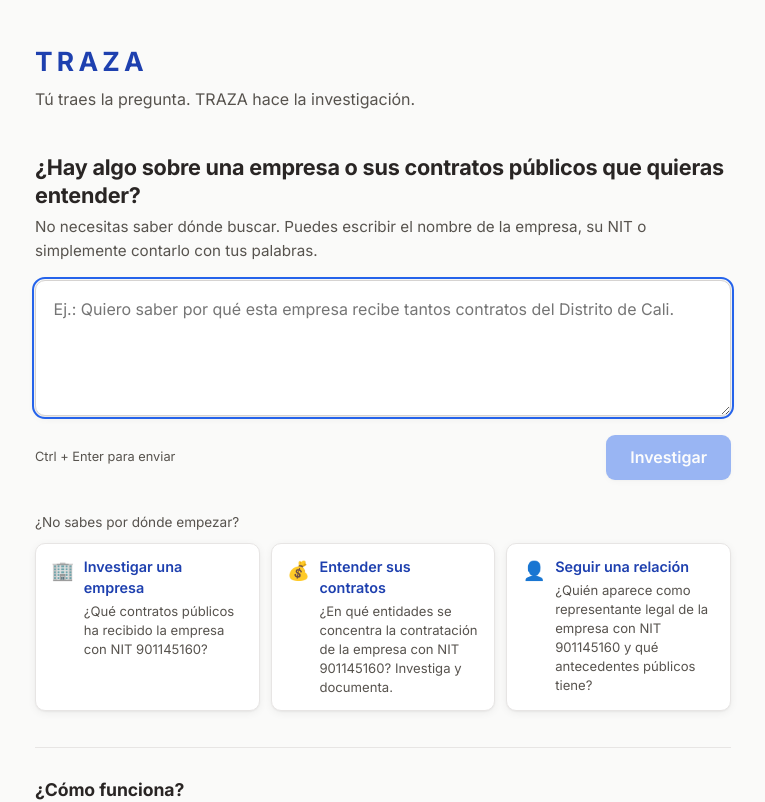
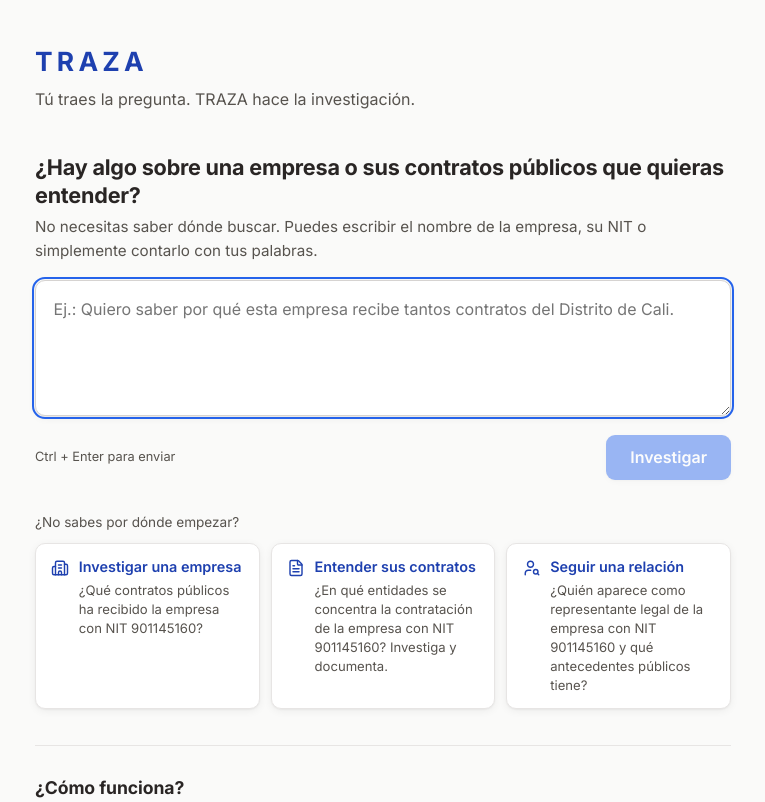
Before and after one commit to Emxxlenis/traza-hackathon, a React (Vite) app in the folder ui/: page / in a window 1280 px wide. Shown: the top 802 px of the page, without its empty margins (257-1022 px from the left). Built offline with nearby package versions, Linux system fonts and the light colour scheme; no server answers.

Commit message:
UI: intents con iconos lucide en vez de emojis (coherentes con el sistema visual)

```diff
--- a/ui/src/components/QuestionInput.tsx
+++ b/ui/src/components/QuestionInput.tsx
@@ -1,4 +1,6 @@
 import { useState } from "react";
+import { Building2, FileText, UserSearch } from "lucide-react";
+import type { LucideIcon } from "lucide-react";
 import { USE_MOCK } from "../api/client";
 import { LandingIntro } from "./LandingIntro";
 
@@ -19,38 +21,38 @@
 // En modo real los intents cargan preguntas reales y útiles (empresa con datos
 // públicos verificados); las ficticias solo existen en modo mock/fixtures y
 // conservan los ejemplos actuales con esta misma presentación.
-const INTENTS = USE_MOCK
+const INTENTS: { icon: LucideIcon; title: string; question: string }[] = USE_MOCK
   ? [
       {
-        emoji: "🏢",
+        icon: Building2,
         title: "Investigar una empresa",
         question: "¿Qué contratos públicos tiene Distribuidora Andina?",
       },
       {
-        emoji: "💰",
+        icon: FileText,
         title: "Entender sus contratos",
         question:
           "¿Por qué Empresa Ejemplo S.A.S. concentra tantos contratos con la Entidad Ficticia de Ejemplo?",
       },
       {
-        emoji: "👤",
+        icon: UserSearch,
         title: "Seguir una relación",
         question: "¿Cómo ha crecido el valor contratado por Empresa Ejemplo S.A.S. desde 2022?",
       },
     ]
   : [
       {
-        emoji: "🏢",
+        icon: Building2,
         title: "Investigar una empresa",
         question: "¿Qué contratos públicos ha recibido la empresa con NIT 901145160?",
       },
       {
-        emoji: "💰",
+        icon: FileText,
         title: "Entender sus contratos",
         question: "¿En qué entidades se concentra la contratación de la empresa con NIT 901145160? Investiga y documenta.",
       },
       {
-        emoji: "👤",
+        icon: UserSearch,
         title: "Seguir una relación",
         question: "¿Quién aparece como representante legal de la empresa con NIT 901145160 y qué antecedentes públicos tiene?",
       },
@@ -113,7 +115,7 @@
       <div className="intents">
         <p className="intents-title">{INTENTS_TITLE}</p>
         <ul className="intent-list">
-          {INTENTS.map(({ emoji, title, question: intentQuestion }) => (
+          {INTENTS.map(({ icon: Icon, title, question: intentQuestion }) => (
             <li key={title}>
               {/* Carga la pregunta en el textarea, NUNCA dispara la investigación:
                   cada investigación real consume cupo de rate limit y tokens. */}
@@ -122,8 +124,8 @@
                 className="intent-chip"
                 onClick={() => setQuestion(intentQuestion)}
               >
-                <span className="intent-emoji" aria-hidden="true">
-                  {emoji}
+                <span className="intent-icon" aria-hidden="true">
+                  <Icon size={18} strokeWidth={1.9} />
                 </span>
                 <span className="intent-body">
                   <span className="intent-title">{title}</span>
--- a/ui/src/index.css
+++ b/ui/src/index.css
@@ -353,9 +353,10 @@
   box-shadow: var(--shadow-raised);
 }
 
-.intent-emoji {
-  font-size: 1.15rem;
-  line-height: 1.45;
+.intent-icon {
+  color: var(--accent-ink); /* 8.72:1 on card */
+  display: inline-flex;
+  margin-top: 0.15rem;
   flex-shrink: 0;
 }
 
```
